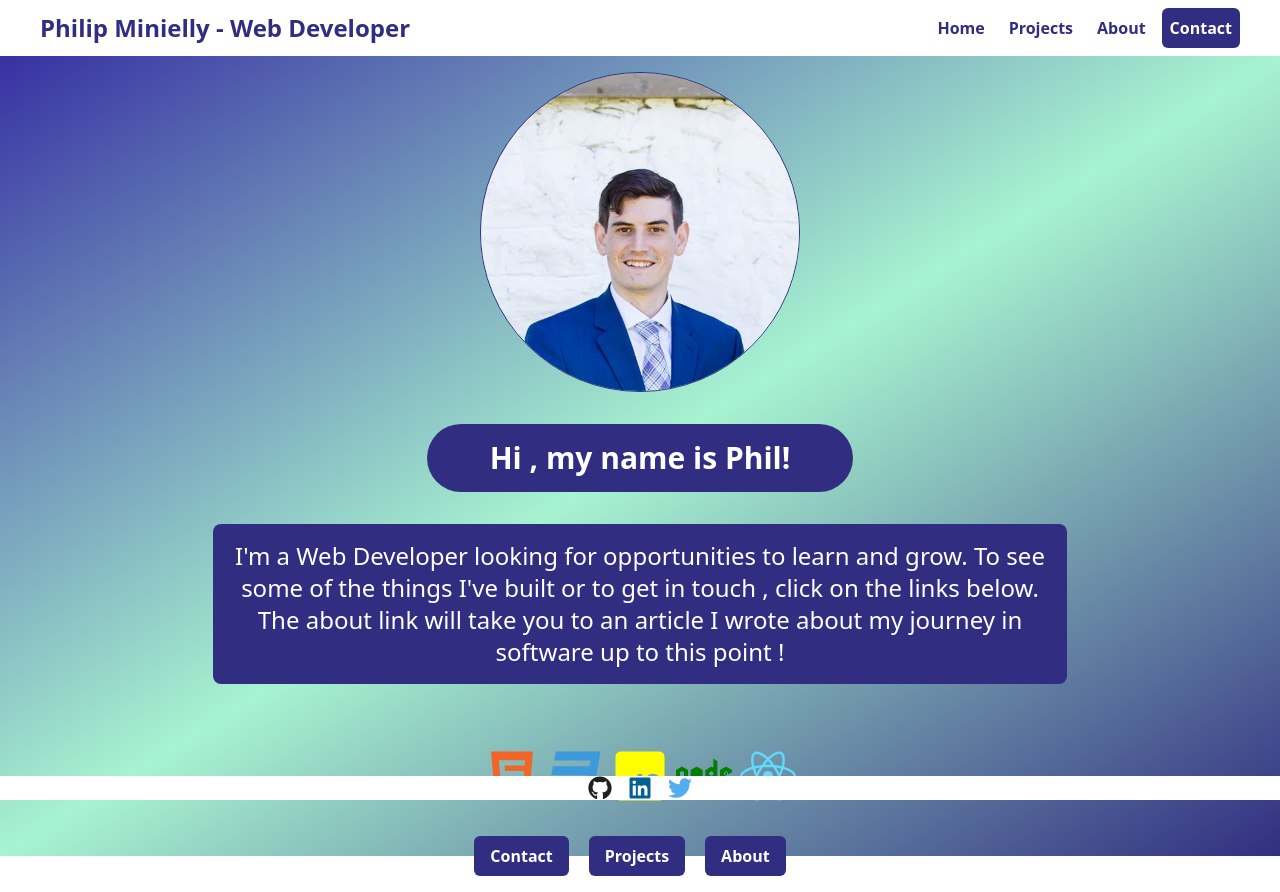
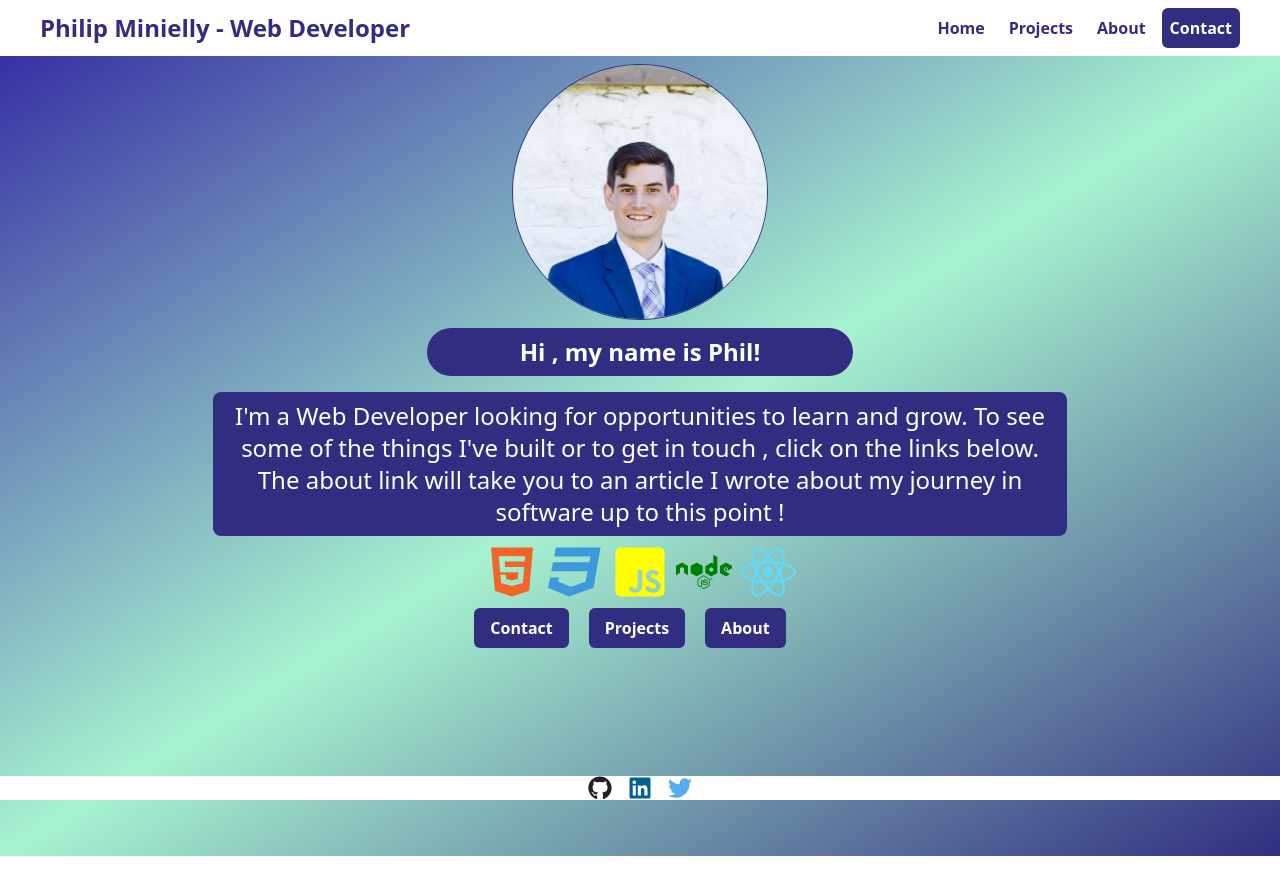
Before and after one commit to pminiell/phildev, a React (Create React App) app: page / in a window 1280 px wide. After the commit the page ends 856 px from the top, so only its background shows below. Built offline with nearby package versions, Linux system fonts and the light colour scheme; a web font is replaced by a local one.

Commit message:
tweaks and updates

```diff
--- a/src/components/Header.js
+++ b/src/components/Header.js
@@ -69,9 +69,14 @@ const Header = () => {
               </Link>
             </div>
             <div className="rounded-md p-2 transition-all font-extrabold hover:bg-indigo-400">
-              <Link to="/projects" className="text-indigo-900">
+              <a
+                href="https://www.linkedin.com/pulse/philip-minielly-hirabledev-philip-minielly/?trackingId=dl8luhAAUccZuICShwIX2w%3D%3D"
+                rel="noreferrer noopener"
+                target="_blank"
+                className="text-indigo-900"
+              >
                 About
-              </Link>
+              </a>
             </div>
             <div className="rounded-md p-2 transition-all font-extrabold bg-indigo-900 hover:bg-indigo-400">
               <Link to="/contact" className="text-white">
--- a/src/components/Showcase.js
+++ b/src/components/Showcase.js
@@ -6,31 +6,31 @@ import data from "../data";
 const Showcase = () => {
   return (
     <>
-      <div className="bg-gradient-to-br from-indigo-800 via-green-200 to-indigo-900 h-screen md:h-vh lg:h-screen bg-fixed">
+      <div className="bg-gradient-to-br from-indigo-800 via-green-200 to-indigo-900 h-screen bg-fixed">
         <div className="grid justify-items-center">
           <img
             src={data[0].path}
             alt={data[0].title}
-            className="rounded-full border border-indigo-900 h-36 w-36 md:h-80 md:w-80 object-cover m-4"
+            className="rounded-full border border-indigo-900 h-36 w-36 md:h-64 md:w-64 object-cover m-2"
           />
-          <h1 className="rounded-full justify-items-center lg:w-1/3 bg-indigo-900 text-white text-xl md:text-2xl lg:text-3xl text-center font-bold p-4 m-4">
+          <h1 className="rounded-full justify-items-center lg:w-1/3 bg-indigo-900 text-white text-m md:text-xl lg:text-2xl text-center font-bold p-2 mb-2">
             Hi , my name is Phil!
           </h1>
-          <h1 className="rounded-lg justify-items-center w-2/3 bg-indigo-900 text-white text-l md:text-xl lg:text-2xl text-center p-4 m-4">
+          <h1 className="rounded-lg justify-items-center w-2/3 bg-indigo-900 text-white text-m md:text-xl lg:text-2xl text-center p-2 m-2">
             I'm a Web Developer looking for opportunities to learn and grow. To
             see some of the things I've built or to get in touch , click on the
             links below. The about link will take you to an article I wrote
             about my journey in software up to this point !
           </h1>
-          <div className="w-3/4 m-auto pt-8 text-center">
-            <div className="w-4/6 m-auto flex flex-row space-x-2 justify-center p-4">
+
+          <div className="w-4/6 m-auto flex flex-row space-x-2 justify-center">
             <FaHtml5 size={56} color="#F16529" />
             <FaCss3 size={56} color="#3C99DC" />
             <FaJsSquare size={56} color="yellow" />
             <FaNode size={56} color="green" />
             <FaReact size={56} color="#61DBFB" />
           </div>
-            <div className="flex justify-center p-4">
+          <div className="flex justify-center m-2">
             <Link
               to="/contact"
               className="h-auto mr-5 bg-indigo-900 p-2 px-4 rounded-md font-extrabold text-white text-xs md:text-base transition-all hover:bg-indigo-500"
@@ -54,7 +54,6 @@ const Showcase = () => {
           </div>
         </div>
       </div>
-      </div>
     </>
   );
 };
```
Lines whose indentation alone changed are shown as unchanged.
